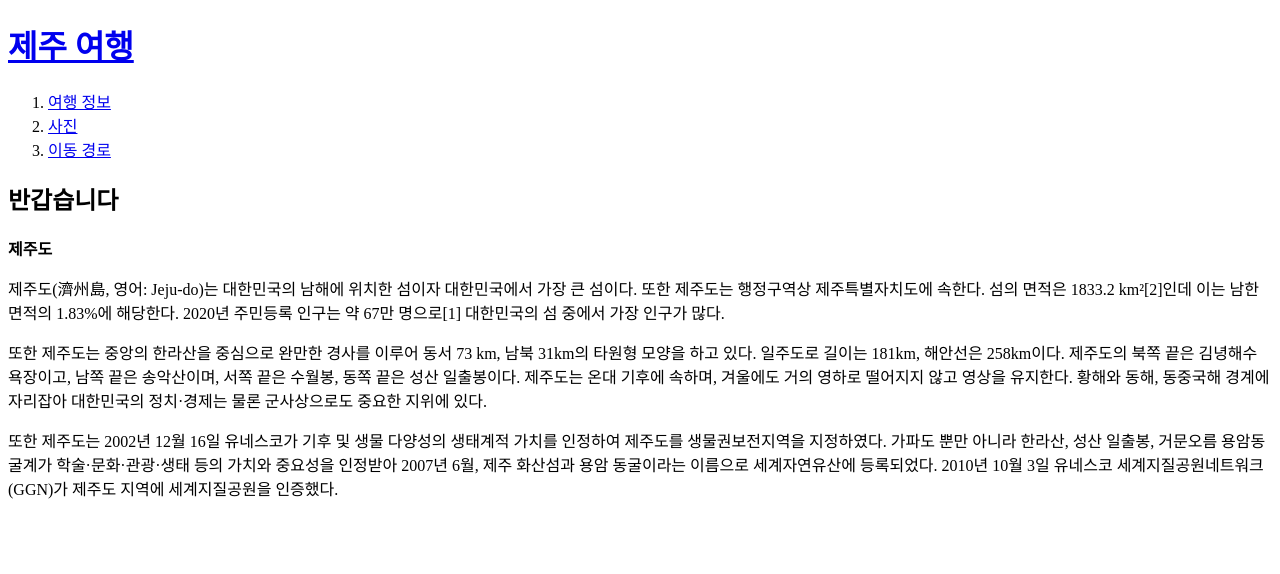
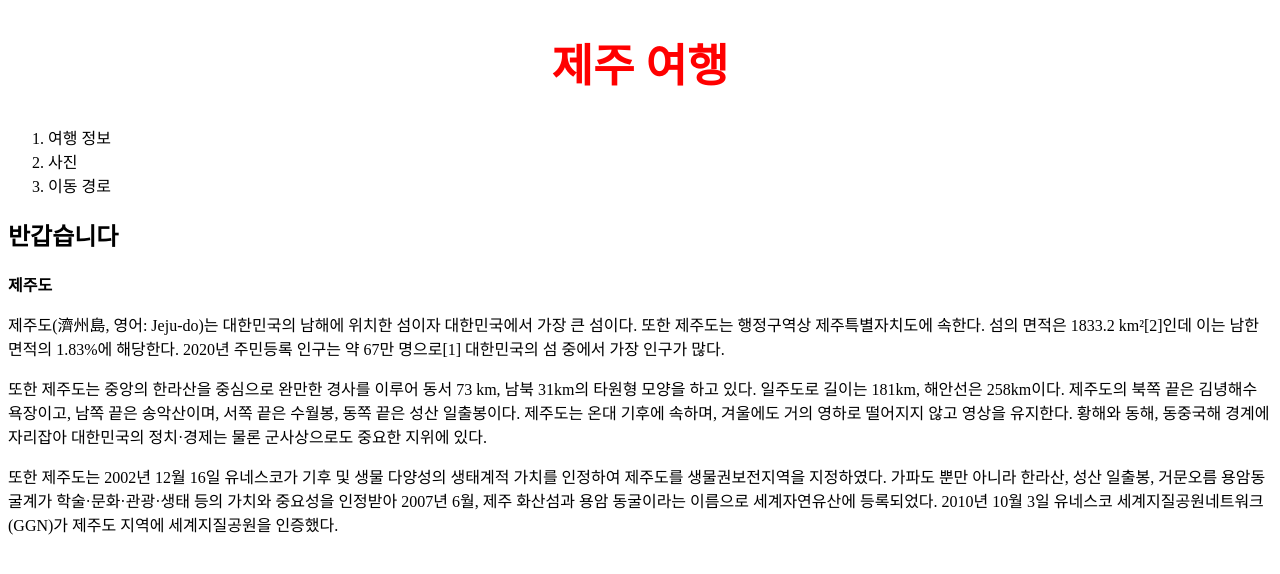
Before and after one commit to wet6123/web1, a plain HTML site: page index.html in a window 1280 px wide. Drawn offline with Linux system fonts and the light colour scheme.

Commit message:
Saving progress

```diff
--- a/index.html
+++ b/index.html
@@ -2,26 +2,59 @@
 <html lang="en" dir="ltr">
   <head>
     <title>Jeju - html</title>
-    <meta charset="utf-8">
-
+    <meta charset="utf-8" />
+    <style>
+      a {
+        color: black;
+        text-decoration: none;
+      }
+      h1 {
+        font-size: 45px;
+        text-align: center;
+      }
+    </style>
   </head>
 
   <body>
-    <h1><a href = "index.html">제주 여행</a></h1>
+    <h1>
+      <a href="index.html" style="color: red; decoration: underline"
+        >제주 여행</a
+      >
+    </h1>
     <ol>
-      <li><a href = "1.html">여행 정보</a></li>
-      <li><a href = "2.html">사진</a></li>
-      <li><a href = "3.html">이동 경로</a></li>
+      <li><a href="1.html">여행 정보</a></li>
+      <li><a href="2.html">사진</a></li>
+      <li><a href="3.html">이동 경로</a></li>
     </ol>
 
     <h2>반갑습니다</h2>
 
     <strong>제주도</strong>
-    <p style="margin-bottom:0px;">제주도(濟州島, 영어: Jeju-do)는 대한민국의 남해에 위치한 섬이자 대한민국에서 가장 큰 섬이다. 또한 제주도는 행정구역상 제주특별자치도에 속한다. 섬의 면적은 1833.2 km²[2]인데 이는 남한 면적의 1.83%에 해당한다. 2020년 주민등록 인구는 약 67만 명으로[1] 대한민국의 섬 중에서 가장 인구가 많다.</p>
+    <p style="margin-bottom: 0px">
+      제주도(濟州島, 영어: Jeju-do)는 대한민국의 남해에 위치한 섬이자
+      대한민국에서 가장 큰 섬이다. 또한 제주도는 행정구역상 제주특별자치도에
+      속한다. 섬의 면적은 1833.2 km²[2]인데 이는 남한 면적의 1.83%에 해당한다.
+      2020년 주민등록 인구는 약 67만 명으로[1] 대한민국의 섬 중에서 가장 인구가
+      많다.
+    </p>
 
-    <p style="margin-bottom:0px;">또한 제주도는 중앙의 한라산을 중심으로 완만한 경사를 이루어 동서 73 km, 남북 31km의 타원형 모양을 하고 있다. 일주도로 길이는 181km, 해안선은 258km이다. 제주도의 북쪽 끝은 김녕해수욕장이고, 남쪽 끝은 송악산이며, 서쪽 끝은 수월봉, 동쪽 끝은 성산 일출봉이다. 제주도는 온대 기후에 속하며, 겨울에도 거의 영하로 떨어지지 않고 영상을 유지한다. 황해와 동해, 동중국해 경계에 자리잡아 대한민국의 정치·경제는 물론 군사상으로도 중요한 지위에 있다.</p>
+    <p style="margin-bottom: 0px">
+      또한 제주도는 중앙의 한라산을 중심으로 완만한 경사를 이루어 동서 73 km,
+      남북 31km의 타원형 모양을 하고 있다. 일주도로 길이는 181km, 해안선은
+      258km이다. 제주도의 북쪽 끝은 김녕해수욕장이고, 남쪽 끝은 송악산이며, 서쪽
+      끝은 수월봉, 동쪽 끝은 성산 일출봉이다. 제주도는 온대 기후에 속하며,
+      겨울에도 거의 영하로 떨어지지 않고 영상을 유지한다. 황해와 동해, 동중국해
+      경계에 자리잡아 대한민국의 정치·경제는 물론 군사상으로도 중요한 지위에
+      있다.
+    </p>
 
-    <p style="margin-bottom:0px;">또한 제주도는 2002년 12월 16일 유네스코가 기후 및 생물 다양성의 생태계적 가치를 인정하여 제주도를 생물권보전지역을 지정하였다. 가파도 뿐만 아니라 한라산, 성산 일출봉, 거문오름 용암동굴계가 학술·문화·관광·생태 등의 가치와 중요성을 인정받아 2007년 6월, 제주 화산섬과 용암 동굴이라는 이름으로 세계자연유산에 등록되었다. 2010년 10월 3일 유네스코 세계지질공원네트워크(GGN)가 제주도 지역에 세계지질공원을 인증했다.</p>
-
+    <p style="margin-bottom: 0px">
+      또한 제주도는 2002년 12월 16일 유네스코가 기후 및 생물 다양성의 생태계적
+      가치를 인정하여 제주도를 생물권보전지역을 지정하였다. 가파도 뿐만 아니라
+      한라산, 성산 일출봉, 거문오름 용암동굴계가 학술·문화·관광·생태 등의 가치와
+      중요성을 인정받아 2007년 6월, 제주 화산섬과 용암 동굴이라는 이름으로
+      세계자연유산에 등록되었다. 2010년 10월 3일 유네스코
+      세계지질공원네트워크(GGN)가 제주도 지역에 세계지질공원을 인증했다.
+    </p>
   </body>
 </html>
```
Also changed, not shown: 2.html (+15 -19 lines).
